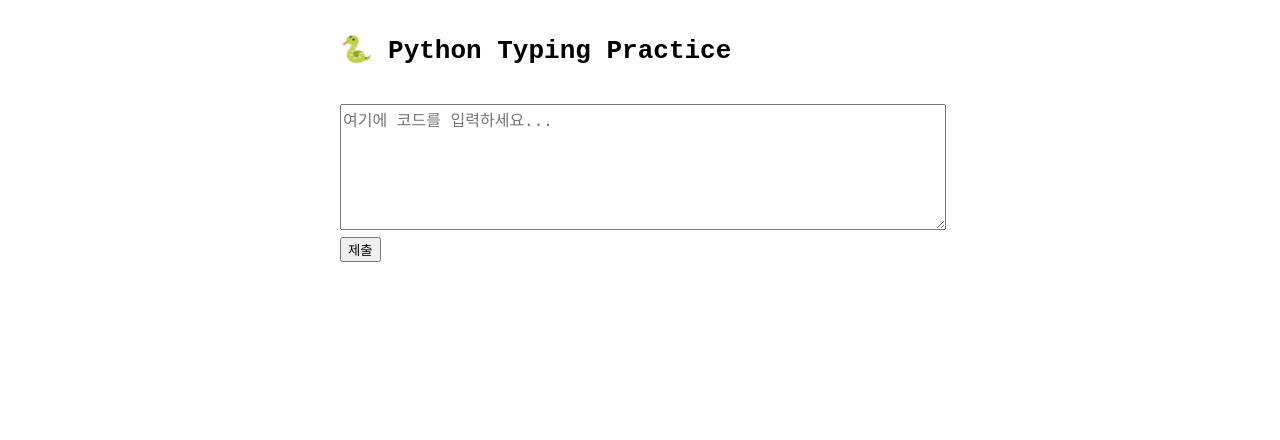
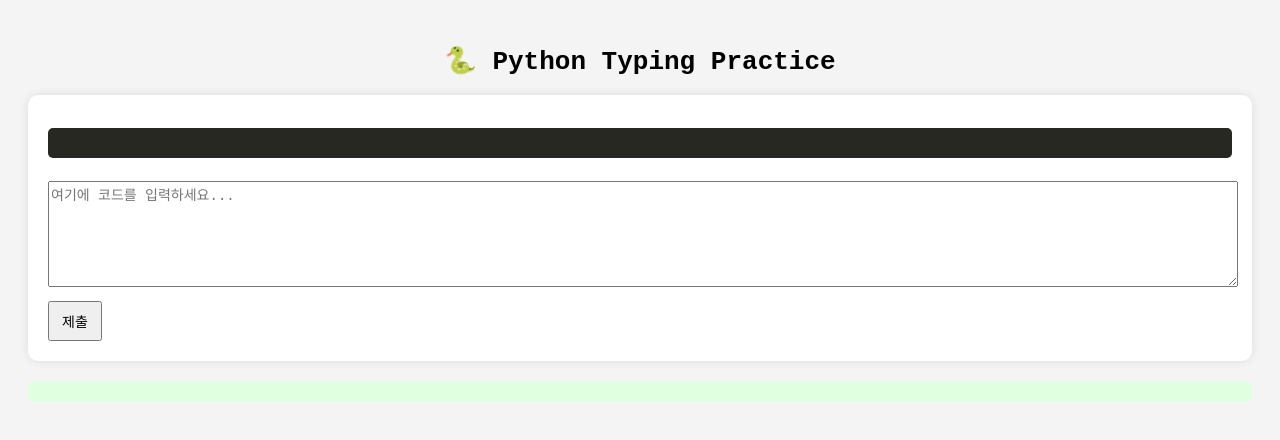
Before and after one commit to OnlyMove-OM/OnlyMove-OM.github.io, a plain HTML site: page index.html in a window 1280 px wide. Drawn offline with nearby package versions, Linux system fonts and the light colour scheme; no server answers.

Commit message:
Update style.css

```diff
--- a/style.css
+++ b/style.css
@@ -1,21 +1,47 @@
 body {
   font-family: monospace;
-  max-width: 600px;
-  margin: 2rem auto;
-  line-height: 1.5;
+  background: #f4f4f4;
+  padding: 20px;
 }
 
-#snippet {
-  padding: 1rem;
-  background: #f4f4f4;
-  border-radius: 8px;
+h1 {
+  text-align: center;
+}
+
+#practice-box {
+  background: #fff;
+  padding: 20px;
+  border-radius: 10px;
+  box-shadow: 0 0 10px rgba(0,0,0,0.1);
+}
+
+#target {
+  background: #272822;
+  color: #f8f8f2;
+  padding: 15px;
+  border-radius: 5px;
+  display: block;
   white-space: pre-wrap;
 }
 
 #input {
   width: 100%;
-  height: 120px;
-  margin-top: 1rem;
+  height: 100px;
+  margin-top: 10px;
   font-family: monospace;
-  font-size: 16px;
+  font-size: 14px;
 }
+
+#check {
+  margin-top: 10px;
+  padding: 8px 12px;
+  font-size: 14px;
+  cursor: pointer;
+}
+
+#result {
+  margin-top: 20px;
+  padding: 10px;
+  background: #e0ffe0;
+  border-radius: 5px;
+}
```
